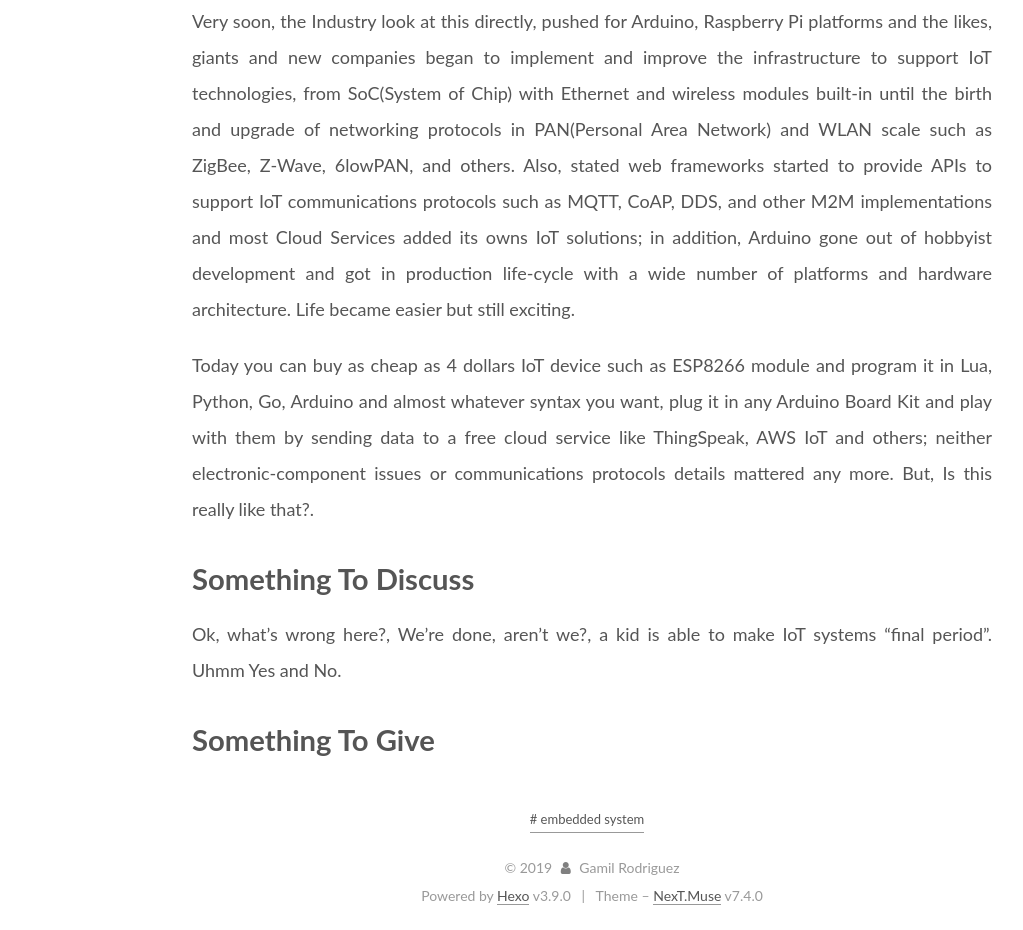
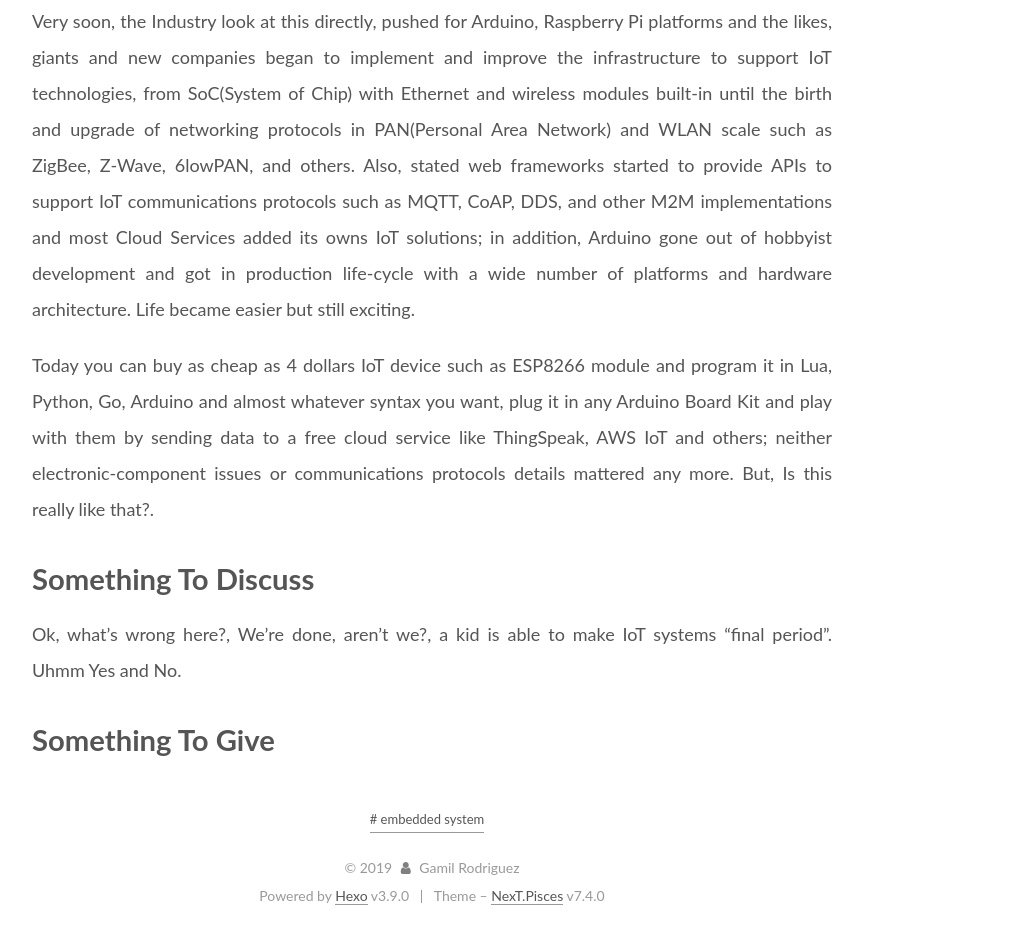
Before and after one commit to gamilrr/gamilrr.github.io, a plain HTML site: page 2018/09/26/hello-world/index.html in a window 1280 px wide. Shown: the part 816-1746 px from the top of the page, without its empty margins (208-1231 px from the left). Drawn offline with Linux system fonts and the light colour scheme.

Commit message:
Site updated: 2019-09-20 23:07:39

```diff
--- a/2018/09/26/hello-world/index.html
+++ b/2018/09/26/hello-world/index.html
@@ -25,7 +25,7 @@
   var NexT = window.NexT || {};
   var CONFIG = {
     root: '/',
-    scheme: 'Muse',
+    scheme: 'Pisces',
     version: '7.4.0',
     exturl: false,
     sidebar: {"position":"left","display":"post","offset":12,"onmobile":false},
@@ -171,8 +171,6 @@
   </li>
   </ul>
 
-
-
 </nav>
 </div>
     </header>
@@ -187,6 +185,8 @@
     <main id="main" class="main">
       <div class="main-inner">
         <div class="content-wrap">
+
+
           <div id="content" class="content">
 
 
@@ -401,7 +401,7 @@
 </div>
   <div class="powered-by">Powered by <a href="https://hexo.io" class="theme-link" rel="noopener" target="_blank">Hexo</a> v3.9.0</div>
   <span class="post-meta-divider">|</span>
-  <div class="theme-info">Theme – <a href="https://theme-next.org" class="theme-link" rel="noopener" target="_blank">NexT.Muse</a> v7.4.0</div>
+  <div class="theme-info">Theme – <a href="https://theme-next.org" class="theme-link" rel="noopener" target="_blank">NexT.Pisces</a> v7.4.0</div>
 
 
 
@@ -428,7 +428,7 @@
   <script src="/lib/velocity/velocity.min.js?v=1.2.1"></script>
   <script src="/lib/velocity/velocity.ui.min.js?v=1.2.1"></script>
 <script src="/js/utils.js?v=7.4.0"></script><script src="/js/motion.js?v=7.4.0"></script>
-<script src="/js/schemes/muse.js?v=7.4.0"></script>
+<script src="/js/schemes/pisces.js?v=7.4.0"></script>
 <script src="/js/next-boot.js?v=7.4.0"></script>
 
 
```
Also changed, not shown: archives/2018/09/index.html (+14 -14 lines), archives/2018/index.html (+14 -14 lines), archives/index.html (+14 -14 lines), index.html (+5 -5 lines), tags/embedded-system/index.html (+14 -14 lines).
